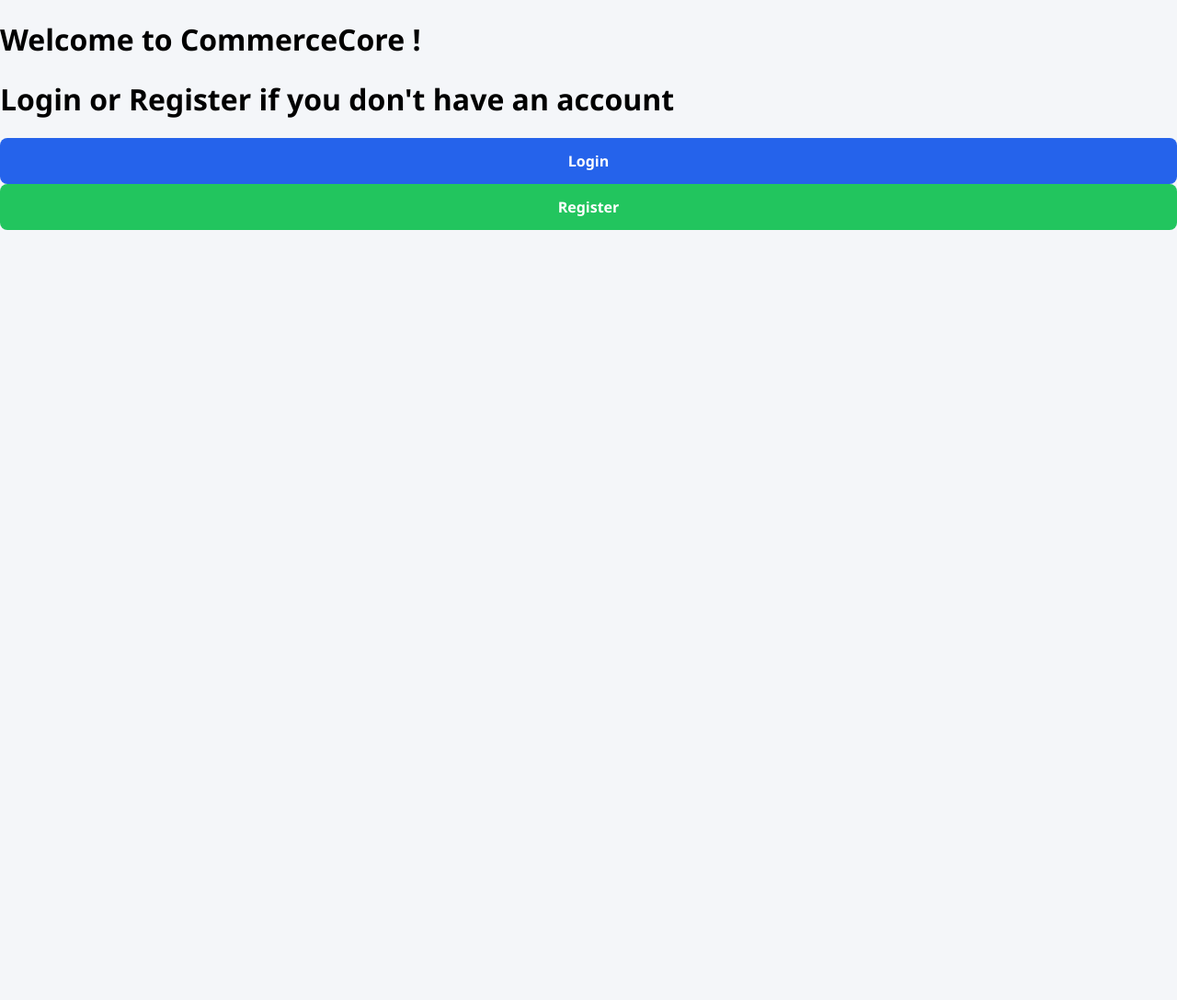
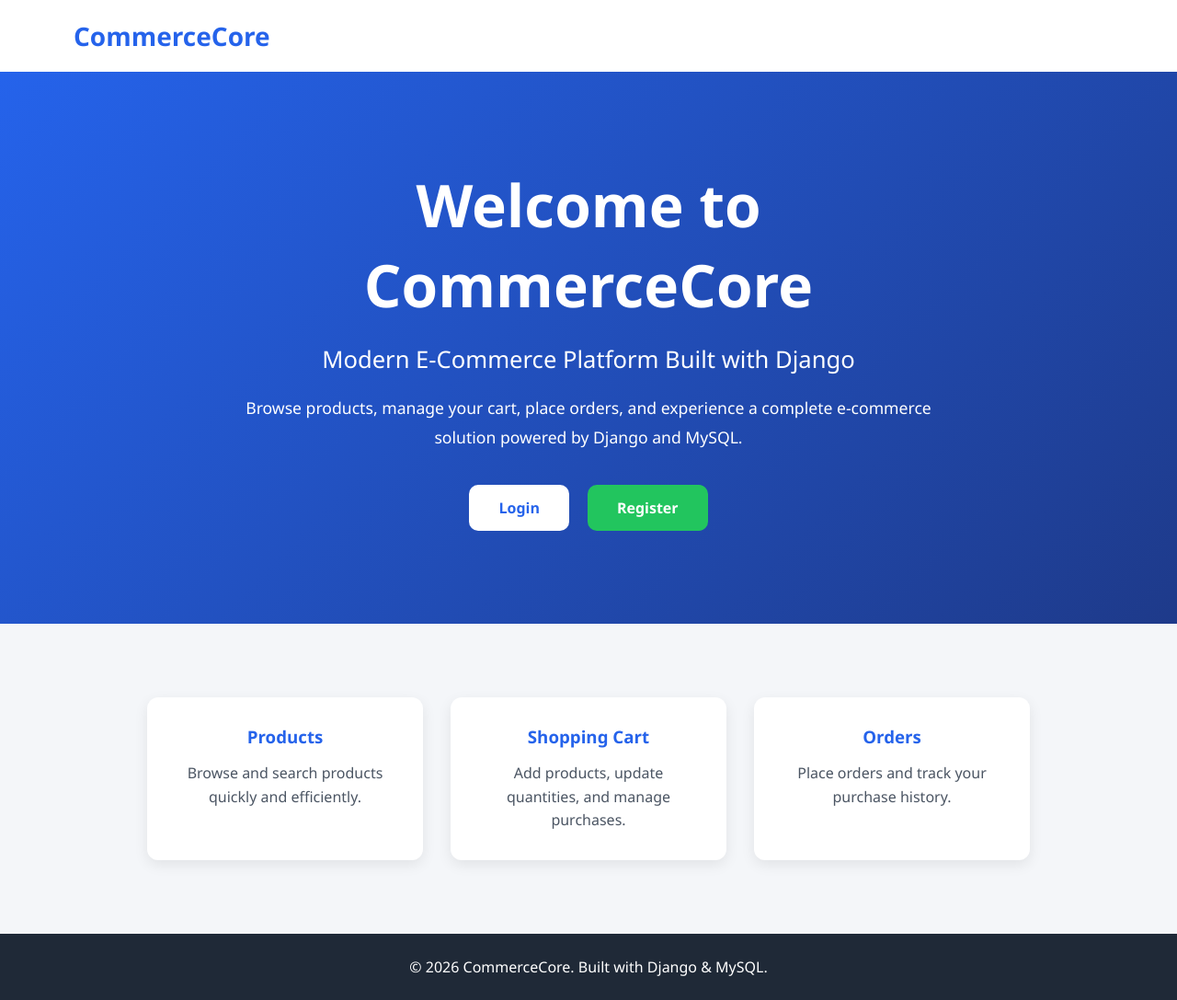
Before and after one commit to codeverse-amol/CommerceCore, a Django app: page / in a window 1280 px wide. Shown: the whole page at 92% size. Before the commit the page ends 250 px from the top, so only its background shows below. Run offline with Django 5.2, Linux system fonts and the light colour scheme.

Commit message:
modified: improved landing page of commercecore

```diff
--- /dev/null
+++ b/static/css/landing.css
@@ -0,0 +1,138 @@
+*{
+    margin:0;
+    padding:0;
+    box-sizing:border-box;
+}
+
+body{
+    font-family:"Segoe UI", Arial, sans-serif;
+    background:#f4f6f9;
+}
+
+/* Navbar */
+
+.navbar{
+    background:#ffffff;
+    padding:20px 80px;
+    box-shadow:0 2px 10px rgba(0,0,0,0.05);
+}
+
+.logo{
+    font-size:28px;
+    font-weight:700;
+    color:#2563eb;
+}
+
+/* Hero Section */
+
+.hero{
+    min-height:75vh;
+
+    display:flex;
+    justify-content:center;
+    align-items:center;
+
+    text-align:center;
+
+    background:linear-gradient(
+        135deg,
+        #2563eb,
+        #1e3a8a
+    );
+
+    color:white;
+}
+
+.hero-content{
+    max-width:800px;
+    padding:20px;
+}
+
+.hero h1{
+    font-size:4rem;
+    margin-bottom:20px;
+}
+
+.tagline{
+    font-size:1.6rem;
+    margin-bottom:20px;
+}
+
+.description{
+    font-size:1.1rem;
+    line-height:1.8;
+    margin-bottom:35px;
+}
+
+/* Buttons */
+
+.hero-buttons{
+    display:flex;
+    justify-content:center;
+    gap:20px;
+}
+
+.btn{
+    text-decoration:none;
+    padding:14px 32px;
+    border-radius:10px;
+    font-weight:600;
+    transition:0.3s ease;
+}
+
+.btn:hover{
+    transform:translateY(-3px);
+}
+
+.login-btn{
+    background:white;
+    color:#2563eb;
+}
+
+.register-btn{
+    background:#22c55e;
+    color:white;
+}
+
+/* Features */
+
+.features{
+    display:flex;
+    justify-content:center;
+    gap:30px;
+
+    padding:80px 20px;
+    flex-wrap:wrap;
+}
+
+.feature-card{
+    width:300px;
+
+    background:white;
+    padding:30px;
+
+    border-radius:12px;
+
+    box-shadow:0 5px 15px rgba(0,0,0,0.08);
+
+    text-align:center;
+}
+
+.feature-card h3{
+    color:#2563eb;
+    margin-bottom:15px;
+}
+
+.feature-card p{
+    color:#4b5563;
+    line-height:1.6;
+}
+
+/* Footer */
+
+footer{
+    text-align:center;
+    padding:25px;
+    background:#1f2937;
+    color:white;
+}
--- a/templates/main/landing.html
+++ b/templates/main/landing.html
@@ -1,17 +1,74 @@
-<!doctype html>
 {% load static %}
-<html lang="en-US">
-  <head>
-    <meta charset="utf-8" />
+
+<!DOCTYPE html>
+<html lang="en">
+<head>
+    <meta charset="UTF-8">
+    <meta name="viewport" content="width=device-width, initial-scale=1.0">
     <title>CommerceCore</title>
-    <link rel="stylesheet" type="text/css" href="{% static 'css/login.css' %}">
-  </head>
-  <body>
-    <h1>Welcome to CommerceCore !</h1>
-    <h1>Login or Register if you don't have an account</h1>
 
+    <link rel="stylesheet" href="{% static 'css/landing.css' %}">
+</head>
+<body>
 
-    <a href="{% url 'login' %}" class="auth-btn login-btn">Login</a>
-    <a href="{% url 'register_user' %}" class="auth-btn signup-btn">Register</a>
-  </body>
+    <nav class="navbar">
+        <div class="logo">CommerceCore</div>
+    </nav>
+
+    <section class="hero">
+
+        <div class="hero-content">
+
+            <h1>Welcome to CommerceCore</h1>
+
+            <p class="tagline">
+                Modern E-Commerce Platform Built with Django
+            </p>
+
+            <p class="description">
+                Browse products, manage your cart, place orders, and
+                experience a complete e-commerce solution powered by
+                Django and MySQL.
+            </p>
+
+            <div class="hero-buttons">
+
+                <a href="{% url 'login' %}" class="btn login-btn">
+                    Login
+                </a>
+
+                <a href="{% url 'register_user' %}" class="btn register-btn">
+                    Register
+                </a>
+
+            </div>
+
+        </div>
+
+    </section>
+
+    <section class="features">
+
+        <div class="feature-card">
+            <h3>Products</h3>
+            <p>Browse and search products quickly and efficiently.</p>
+        </div>
+
+        <div class="feature-card">
+            <h3>Shopping Cart</h3>
+            <p>Add products, update quantities, and manage purchases.</p>
+        </div>
+
+        <div class="feature-card">
+            <h3>Orders</h3>
+            <p>Place orders and track your purchase history.</p>
+        </div>
+
+    </section>
+
+    <footer>
+        <p>© 2026 CommerceCore. Built with Django & MySQL.</p>
+    </footer>
+
+</body>
 </html>
```
